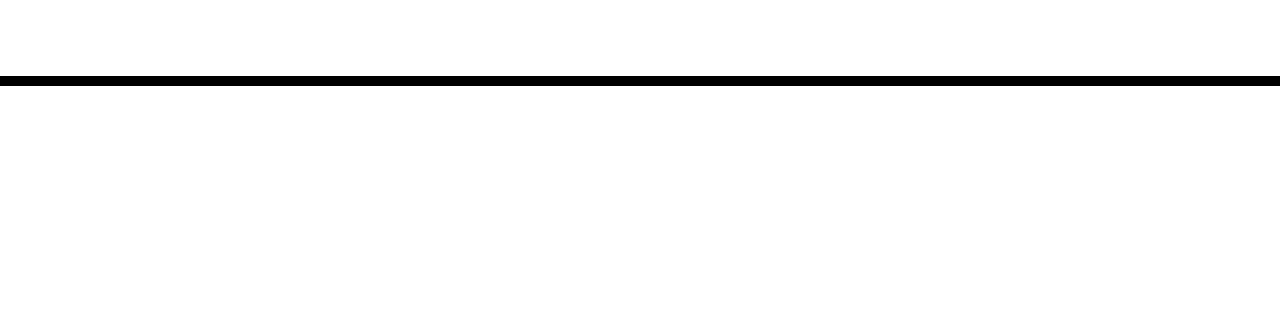
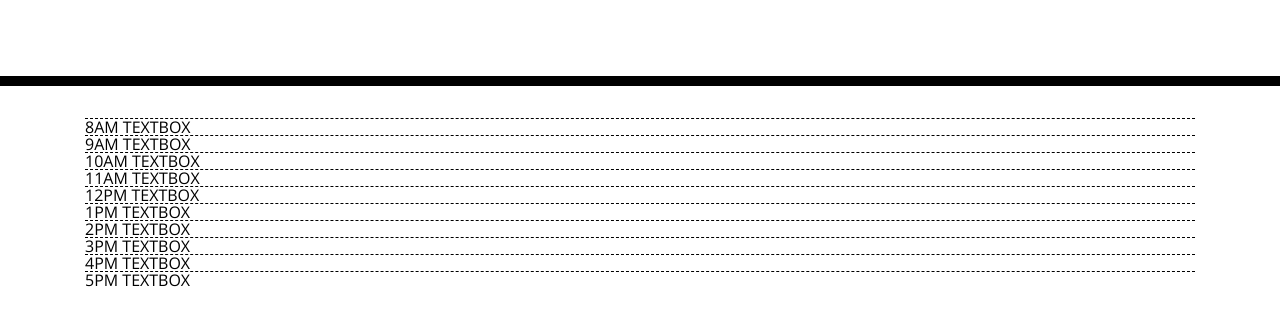
Before and after one commit to abgabbard/dayplanner, a plain HTML site: page index.html in a window 1280 px wide. Shown: the part 182-508 px from the top of the page. Drawn offline with nearby package versions, Linux system fonts and the light colour scheme.

Commit message:
adding text areas that will be dynamically updated with local storage and user input

```diff
--- a/index.html
+++ b/index.html
@@ -29,7 +29,17 @@
       <p id="currentDay" class="lead"></p>
     </header>
     <div class="container">
-      <!-- Timeblocks go here -->
+      <!-- Timeblock    s go here -->
+      <div class="1hour hour">8AM TEXTBOX</div>
+      <div class="2hour hour">9AM TEXTBOX</div>
+      <div class="3hour hour">10AM TEXTBOX</div>
+      <div class="4hour hour">11AM TEXTBOX</div>
+      <div class="5hour hour">12PM TEXTBOX</div>
+      <div class="6hour hour">1PM TEXTBOX</div>
+      <div class="7hour hour">2PM TEXTBOX</div>
+      <div class="8hour hour">3PM TEXTBOX</div>
+      <div class="9hour hour">4PM TEXTBOX</div>
+      <div class="10hour hour">5PM TEXTBOX</div>
     </div>
 
     <script src="https://cdnjs.cloudflare.com/ajax/libs/jquery/3.2.1/jquery.min.js"></script>
```
